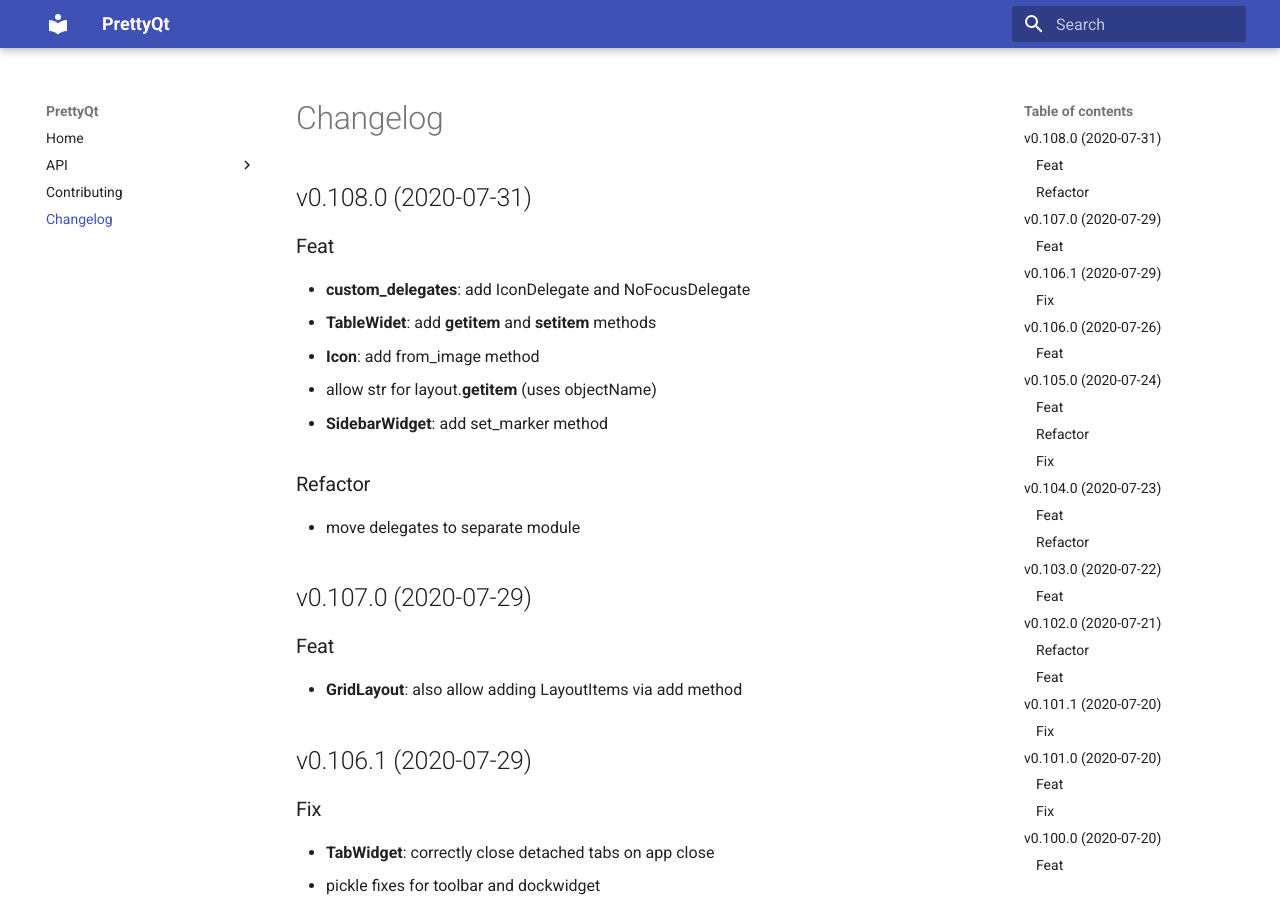
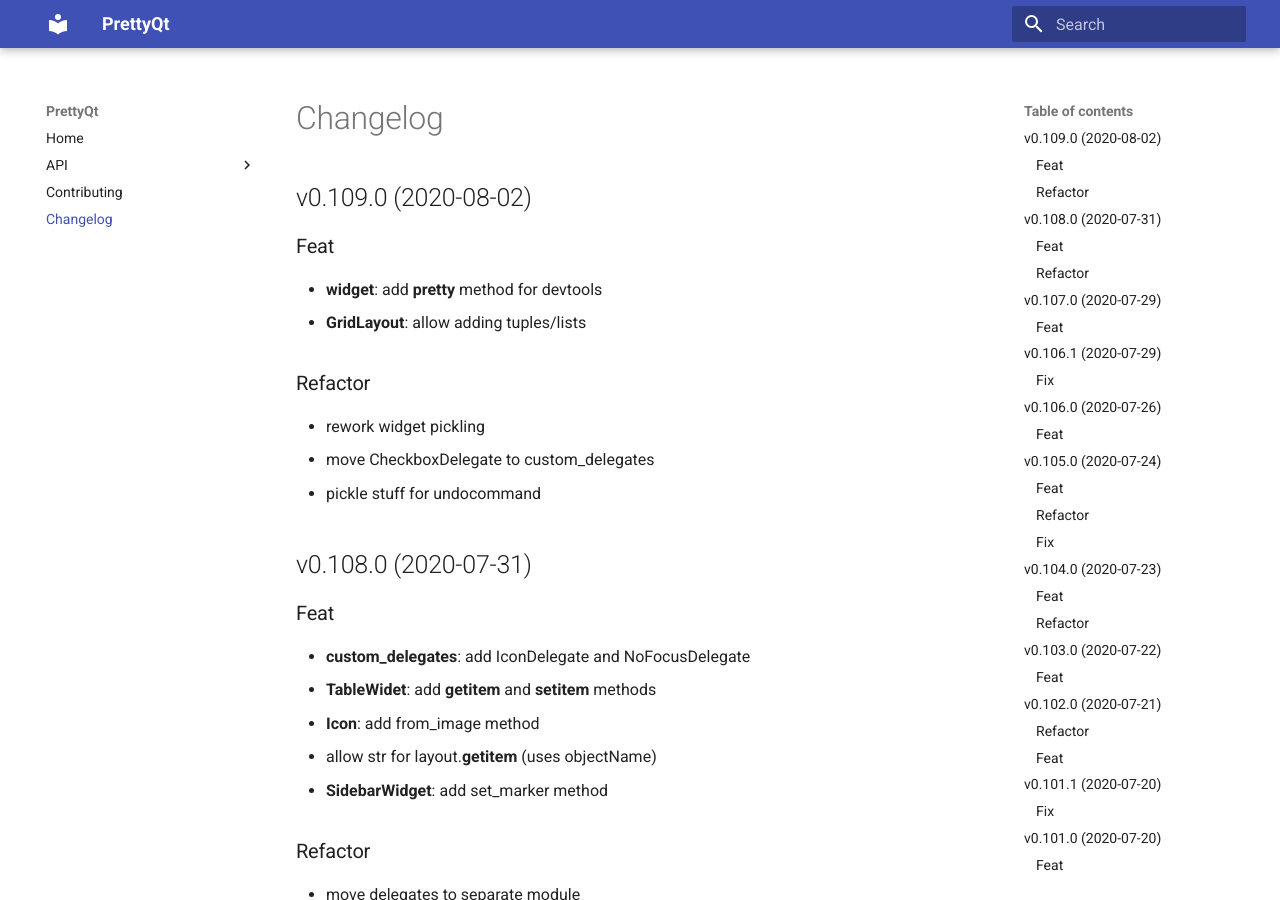
Before and after one commit to phil65/PrettyQt, an MkDocs documentation site: the page built from docs/changelog.md, in a window 1280 px wide and 900 px high. Built offline with MkDocs 1.6.1 and Material for MkDocs 9.7.7, drawn with Linux system fonts in a browser that asks for light colours.

Commit message:
bump: version 0.108.0 → 0.109.0

```diff
--- a/docs/changelog.md
+++ b/docs/changelog.md
@@ -1,3 +1,16 @@
+## v0.109.0 (2020-08-02)
+
+### Feat
+
+- **widget**: add __pretty__ method for devtools
+- **GridLayout**: allow adding tuples/lists
+
+### Refactor
+
+- rework widget pickling
+- move CheckboxDelegate to custom_delegates
+- pickle stuff for undocommand
+
 ## v0.108.0 (2020-07-31)
 
 ### Feat
--- a/prettyqt/__init__.py
+++ b/prettyqt/__init__.py
@@ -4,7 +4,7 @@
 
 __author__ = """Philipp Temminghoff"""
 __email__ = "phil65@kodi.tv"
-__version__ = "0.108.0"
+__version__ = "0.109.0"
 
 
 __all__ = [
--- a/pyproject.toml
+++ b/pyproject.toml
@@ -1,6 +1,6 @@
 [tool.poetry]
 name = "PrettyQt"
-version = "0.108.0"
+version = "0.109.0"
 description = "A pythonic layer on top of qtpy"
 readme = 'docs/index.md'
 repository = "https://github.com/phil65/prettyqt"
@@ -124,7 +124,7 @@ exclude = '''
 '''
 [tool.commitizen]
 name = "cz_conventional_commits"
-version = "0.108.0"
+version = "0.109.0"
 tag_format = "v$version"
 version_files = [
     "prettyqt/__init__.py:__version__",
--- a/setup.py
+++ b/setup.py
@@ -40,6 +40,6 @@ setup(
     packages=find_packages(),
     test_suite="tests",
     url="https://github.com/phil65/prettyqt",
-    version="0.108.0",
+    version="0.109.0",
     zip_safe=False,
 )
```
Also changed, not shown: CHANGELOG.md (+13 -0 lines).
